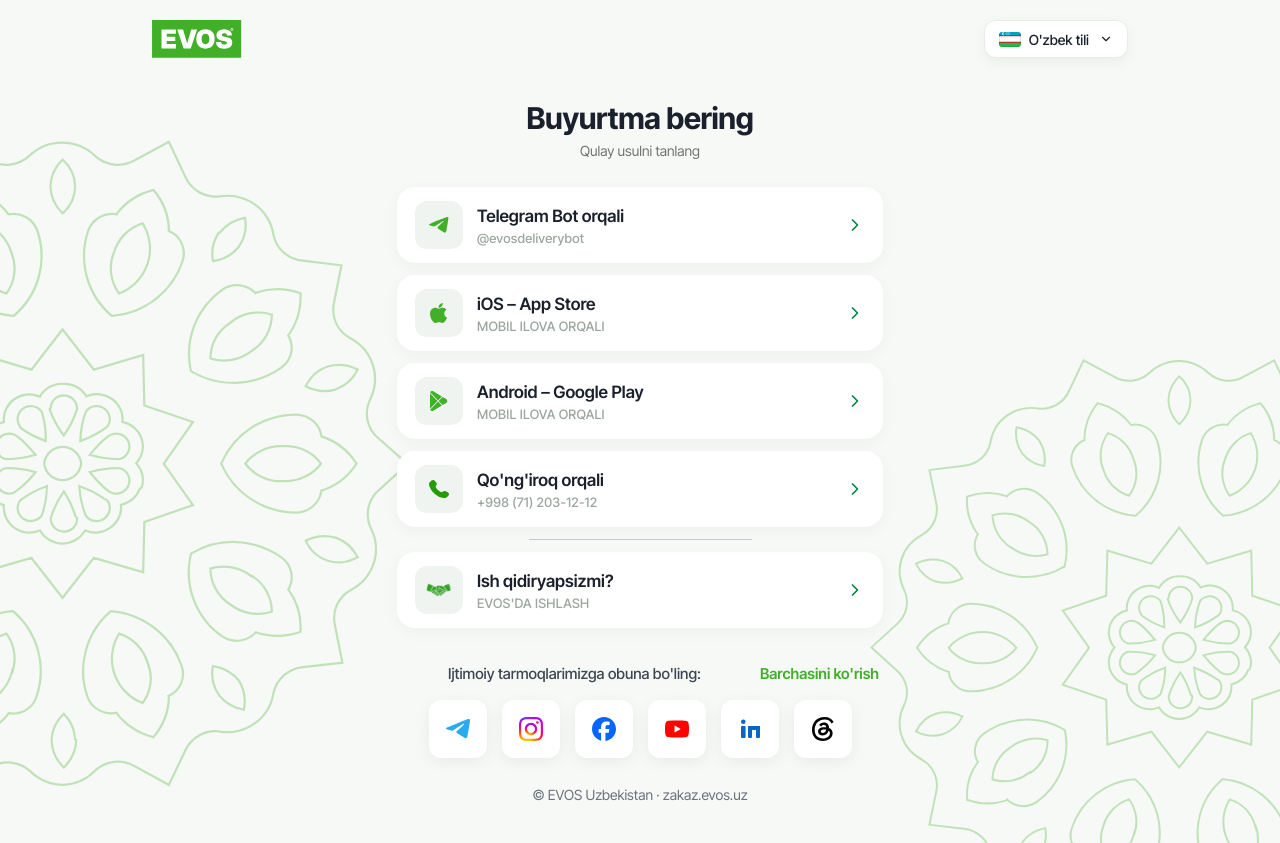
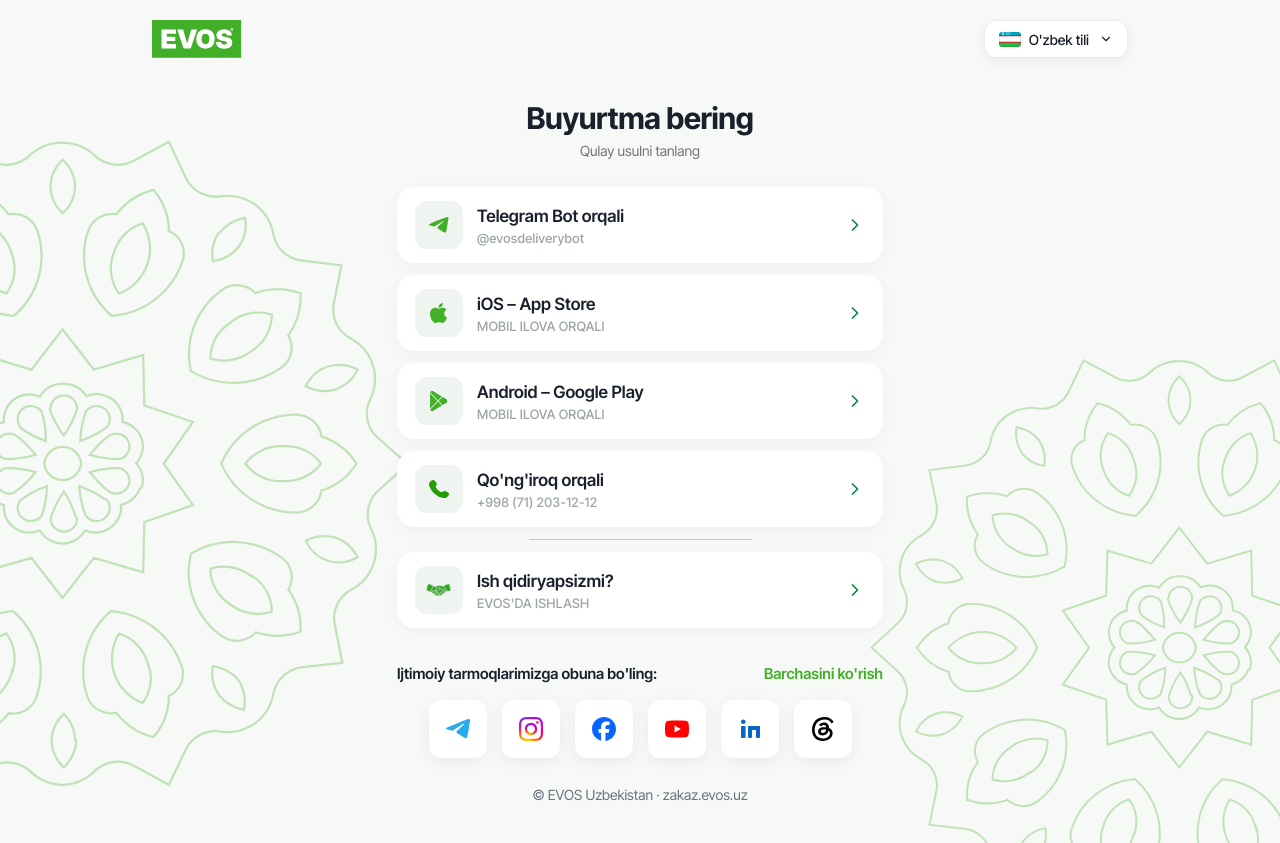
Before and after one commit to AkbarAli0027/tree_link, a React (Vite) app: page / in a window 1280 px wide. Built offline with nearby package versions, Linux system fonts and the light colour scheme.

Commit message:
updated text

```diff
--- a/src/App.css
+++ b/src/App.css
@@ -310,6 +310,7 @@
 }
 
 /* ---------- Socials & footer ---------- */
+/* ---------- Socials & footer ---------- */
 
 .social-label-row {
   display: flex;
@@ -317,25 +318,21 @@
   justify-content: space-between;
   gap: 12px;
   width: 100%;
-  max-width: 486px; /* Kartochka kengligi bilan bir xil qilindi */
-  margin: 36px auto 16px; /* Markazlashtirildi */
-  padding: 0 4px; /* Chetlaridan ozgina ichki joy qoldirildi */
+  max-width: 486px; /* Kartochka kengligi bilan aniq bir xil */
+  margin: 36px auto 16px; /* Avto-margin yordamida kartochkalar bilan bir xil markazlanadi */
+  padding: 0; /* Ortikcha ichki joylar olib tashlandi, chap tomondagi kartochka chetiga taqaladi */
   box-sizing: border-box;
 }
 
 .social-label {
   margin: 0;
-  flex: 1 1 auto;
   min-width: 0;
   font-size: 15px;
   line-height: 20px;
-  font-weight: 500;
-  color: var(--color-text-secondary);
+  font-weight: 600; /* Qalinroq qilindi */
+  color: var(--color-text); /* Asosiy to'q qora rangga o'tkazildi */
   white-space: nowrap;
-  overflow: hidden;
-  text-overflow: ellipsis;
 }
-
 /* Desktopda to'liq matn, mobilga o'tganda qisqa matn ko'rinadi */
 .social-label__short {
   display: none;
```
